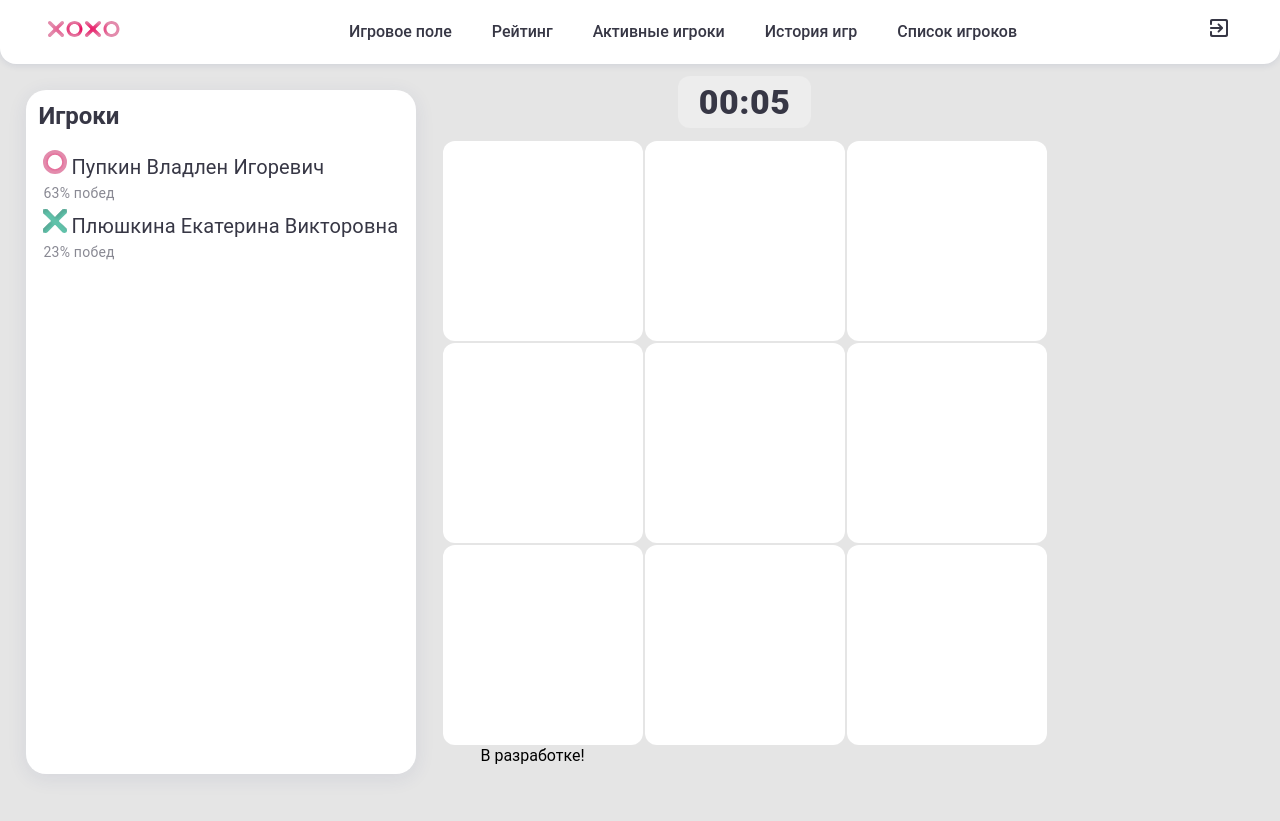
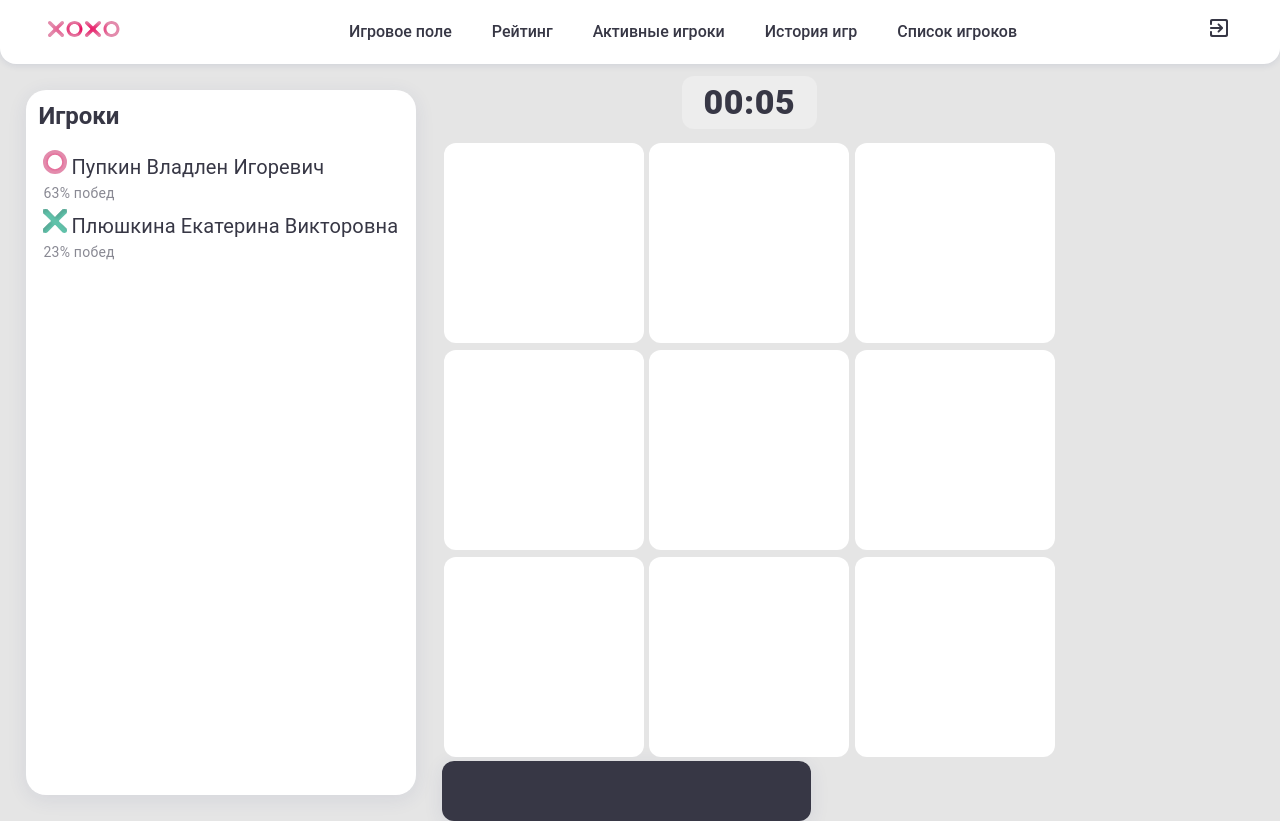
Before and after one commit to kl1mmm/tic-tac-toe-etagi, a Vue app: page /game in a window 1280 px wide. Before the commit the page ends 800 px from the top, so only its background shows below. Built offline with nearby package versions, Linux system fonts and the light colour scheme.

Commit message:
Refac of gamepage in progress.

```diff
--- a/src/components/UI/Cell.vue
+++ b/src/components/UI/Cell.vue
@@ -1,66 +1,30 @@
 <template>
-  <div class="default">
-    <svg ref="X" class="cross" width="185" height="197" viewBox="0 0 155 163" fill="none"
-         xmlns="http://www.w3.org/2000/svg">
-      <g filter="url(#filter0_di_9_273)">
-        <path
-            d="M138.194 15.5872C134.375 11.5624 128.206 11.5624 124.386 15.5872L79.4018 62.8971C77.8239 64.5565 75.1776 64.5552 73.6014 62.8941L28.6137 15.484C24.7946 11.4592 18.6252 11.4592 14.806 15.484C10.9869 19.5088 10.9869 26.0104 14.806 30.0352L60.0797 77.7467C61.5443 79.2901 61.5443 81.7099 60.0797 83.2533L14.806 130.965C10.9869 134.99 10.9869 141.491 14.806 145.516C18.6252 149.541 24.7946 149.541 28.6137 145.516L73.5985 98.109C75.1758 96.4468 77.8243 96.4468 79.4016 98.109L124.386 145.516C128.206 149.541 134.375 149.541 138.194 145.516C142.013 141.491 142.013 134.99 138.194 130.965L92.9204 83.2533C91.4559 81.7099 91.4559 79.2901 92.9204 77.7467L138.194 30.0352C141.915 26.1136 141.915 19.5088 138.194 15.5872Z"
-            fill="#60C2AA"/>
-        <path
-            d="M138.448 15.3463C134.491 11.176 128.09 11.176 124.132 15.3463L79.1481 62.6559C77.7083 64.1702 75.2936 64.1689 73.8553 62.6532L28.8676 15.2431C24.9105 11.0728 18.5093 11.0728 14.5521 15.2431C10.6048 19.4029 10.6048 26.1163 14.5521 30.2761L59.8258 77.9876C61.1622 79.396 61.1622 81.6041 59.8258 83.0124L14.5521 130.724C10.6048 134.884 10.6048 141.597 14.5521 145.757C18.5093 149.927 24.9105 149.927 28.8676 145.757L73.8524 98.35C75.2916 96.8332 77.7085 96.8332 79.1478 98.35L124.132 145.757C128.09 149.927 134.491 149.927 138.448 145.757C142.395 141.597 142.395 134.884 138.448 130.724L93.1743 83.0124C91.8379 81.6041 91.8379 79.396 93.1743 77.9876L138.448 30.2761C142.297 26.2195 142.297 19.4029 138.448 15.3463Z"
-            stroke="white" stroke-width="0.7"/>
-      </g>
-      <defs>
-        <filter id="filter0_di_9_273" x="0.241699" y="0.765381" width="154.517" height="161.469"
-                filterUnits="userSpaceOnUse" color-interpolation-filters="sRGB">
-          <feFlood flood-opacity="0" result="BackgroundImageFix"/>
-          <feColorMatrix in="SourceAlpha" type="matrix" values="0 0 0 0 0 0 0 0 0 0 0 0 0 0 0 0 0 0 127 0"
-                         result="hardAlpha"/>
-          <feOffset dx="1" dy="1"/>
-          <feGaussianBlur stdDeviation="6"/>
-          <feColorMatrix type="matrix" values="0 0 0 0 0.420718 0 0 0 0 0.290978 0 0 0 0 0.338156 0 0 0 0.2 0"/>
-          <feBlend mode="normal" in2="BackgroundImageFix" result="effect1_dropShadow_9_273"/>
-          <feBlend mode="normal" in="SourceGraphic" in2="effect1_dropShadow_9_273" result="shape"/>
-          <feColorMatrix in="SourceAlpha" type="matrix" values="0 0 0 0 0 0 0 0 0 0 0 0 0 0 0 0 0 0 127 0"
-                         result="hardAlpha"/>
-          <feOffset dx="2" dy="2"/>
-          <feGaussianBlur stdDeviation="5"/>
-          <feComposite in2="hardAlpha" operator="arithmetic" k2="-1" k3="1"/>
-          <feColorMatrix type="matrix" values="0 0 0 0 0.311889 0 0 0 0 0.612384 0 0 0 0 0.54168 0 0 0 0.6 0"/>
-          <feBlend mode="normal" in2="shape" result="effect2_innerShadow_9_273"/>
-        </filter>
-      </defs>
-    </svg>
-    <svg ref="O" class="zero" width="185" height="197" viewBox="0 0 177 177" fill="none"
-         xmlns="http://www.w3.org/2000/svg">
-      <g filter="url(#filter0_d_9_251)">
-        <circle cx="87.5" cy="87.5" r="66.5" stroke="url(#paint0_radial_9_251)" stroke-width="20"/>
-      </g>
-      <defs>
-        <filter id="filter0_d_9_251" x="0" y="0" width="177" height="177" filterUnits="userSpaceOnUse"
-                color-interpolation-filters="sRGB">
-          <feFlood flood-opacity="0" result="BackgroundImageFix"/>
-          <feColorMatrix in="SourceAlpha" type="matrix" values="0 0 0 0 0 0 0 0 0 0 0 0 0 0 0 0 0 0 127 0"
-                         result="hardAlpha"/>
-          <feOffset dx="1" dy="1"/>
-          <feGaussianBlur stdDeviation="6"/>
-          <feColorMatrix type="matrix" values="0 0 0 0 0.420718 0 0 0 0 0.290978 0 0 0 0 0.338156 0 0 0 0.2 0"/>
-          <feBlend mode="normal" in2="BackgroundImageFix" result="effect1_dropShadow_9_251"/>
-          <feBlend mode="normal" in="SourceGraphic" in2="effect1_dropShadow_9_251" result="shape"/>
-        </filter>
-        <radialGradient id="paint0_radial_9_251" cx="0" cy="0" r="1" gradientUnits="userSpaceOnUse"
-                        gradientTransform="translate(87.5 87.5) rotate(90) scale(66.5)">
-          <stop stop-color="#EB0057"/>
-          <stop offset="1" stop-color="#E38BAC"/>
-        </radialGradient>
-      </defs>
-    </svg>
-  </div>
+  <button ref="btn" class="default" v-on:click="Step(this.activePlayer)">
+    <img alt="X" ref="cross" class="cross" width="185" height="197" src="@/components/UI/pics/cross.svg">
+    <img alt="O" ref="zero" class="zero" width="185" height="197" src="@/components/UI/pics/zero.svg">
+  </button>
 </template>
 
 <script>
 export default {
-  name: "MyCell"
+  name: "MyCell",
+  props: ['activePlayer'],
+  data() {
+    return {
+      mark: '',
+    }
+  },
+  methods: {
+    Step(player) {
+      if (player === 'O') {
+        this.$refs.cross.style.display = 'block';
+      } else {
+        this.$refs.zero.style.display = 'block';
+      }
+      this.$refs.btn.disabled = true;
+      this.$emit('changePlayer');
+    }
+  }
 }
 </script>
 
@@ -68,9 +32,11 @@ export default {
 .default {
   gap: 10px;
   background: #FFFFFF;
+  border-style: none;
   border-radius: 12px;
   width: 12.5em;
   height: 12.5em;
+  margin: 0.1em;
 }
 
 .default:hover {
--- a/src/components/UI/Grid.vue
+++ b/src/components/UI/Grid.vue
@@ -4,53 +4,55 @@
       <tbody>
       <tr>
         <td>
-          <MyCell name="1"></MyCell>
+          <MyCell name="1" :activePlayer='this.activePlayer' v-on:changePlayer="changePlayer"></MyCell>
         </td>
         <td>
-          <MyCell name="2"></MyCell>
+          <MyCell name="2" :activePlayer='this.activePlayer' v-on:changePlayer="changePlayer"></MyCell>
         </td>
         <td>
-          <MyCell name="3"></MyCell>
+          <MyCell name="3" :activePlayer='this.activePlayer' v-on:changePlayer="changePlayer"></MyCell>
         </td>
       </tr>
       <tr>
         <td>
-          <MyCell name="4"></MyCell>
+          <MyCell name="4" :activePlayer='this.activePlayer' v-on:changePlayer="changePlayer"></MyCell>
         </td>
         <td>
-          <MyCell name="5"></MyCell>
+          <MyCell name="5" :activePlayer='this.activePlayer' v-on:changePlayer="changePlayer"></MyCell>
         </td>
         <td>
-          <MyCell name="6"></MyCell>
+          <MyCell name="6" :activePlayer='this.activePlayer' v-on:changePlayer="changePlayer"></MyCell>
         </td>
       </tr>
       <tr>
         <td>
-          <MyCell name="7"></MyCell>
+          <MyCell name="7" :activePlayer='this.activePlayer' v-on:changePlayer="changePlayer"></MyCell>
         </td>
         <td>
-          <MyCell name="8"></MyCell>
+          <MyCell name="8" :activePlayer='this.activePlayer' v-on:changePlayer="changePlayer"></MyCell>
         </td>
         <td>
-          <MyCell name="9"></MyCell>
+          <MyCell name="9" :activePlayer='this.activePlayer' v-on:changePlayer="changePlayer"></MyCell>
         </td>
       </tr>
       </tbody>
     </table>
-    <div class="status">В разработке!</div>
+    <MyStatus class="TurnSide Status">{{  }}</MyStatus>
   </div>
 </template>
 
 <script>
 import MyCell from "@/components/UI/Cell.vue";
+import MyStatus from "@/components/UI/MyStatus.vue";
 
 export default {
   name: "MyGrid",
-  components: {MyCell},
+  components: {MyStatus, MyCell},
   data() {
     return {
       activePlayer: 'O',
       gameStatus: 'Turn',
+      turnSideText: '',
       moves: 0, // (max = 9)
       cells: {
         1: '', 2: '', 3: '',
@@ -63,6 +65,16 @@ export default {
         [1, 5, 9], [3, 5, 7]             // диагонали
       ],
     }
+  },
+  methods: {
+    changePlayer() {
+      if (this.activePlayer === 'O') {
+        this.activePlayer = 'X'
+      } else {
+        this.activePlayer = 'O'
+      }
+      this.moves++;
+    }
   }
 }
 </script>
@@ -73,4 +85,12 @@ export default {
   height: 100%;
   border-collapse: collapse;
 }
+
+.Status {
+  height: 3em;
+  width: 200%;
+  display: flex;
+  justify-content: center;
+  align-items: center;
+}
 </style>
--- a/src/components/UI/MyStatus.vue
+++ b/src/components/UI/MyStatus.vue
@@ -54,4 +54,15 @@ div {
   background: #EDEDED;
   color: #373745;
 }
+
+.TurnSide {
+  background: #373745;
+  box-shadow: 0 4px 20px rgba(44, 57, 121, 0.09);
+  border-radius: 12px;
+  color: #ffffff;
+  font-style: normal;
+  font-weight: 400;
+  font-size: 20px;
+  line-height: 1.5em;
+}
 </style>
```
